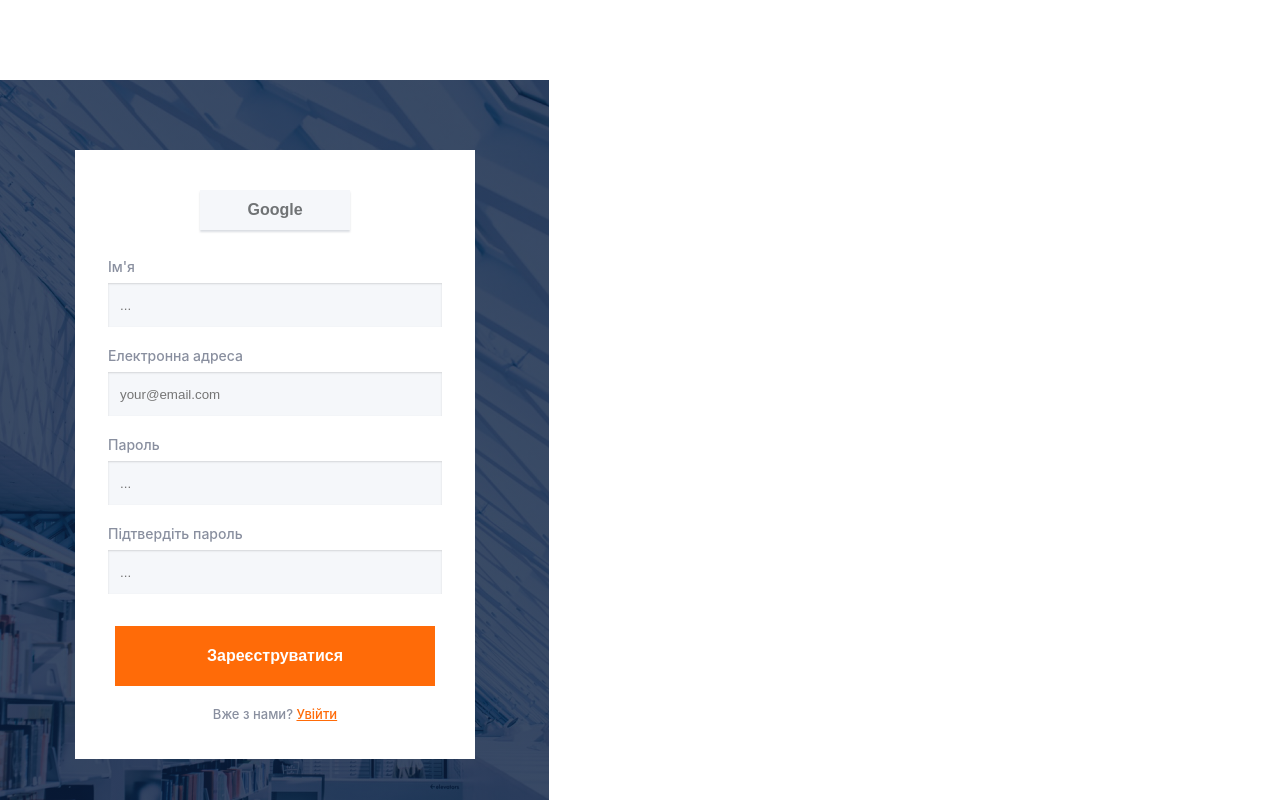
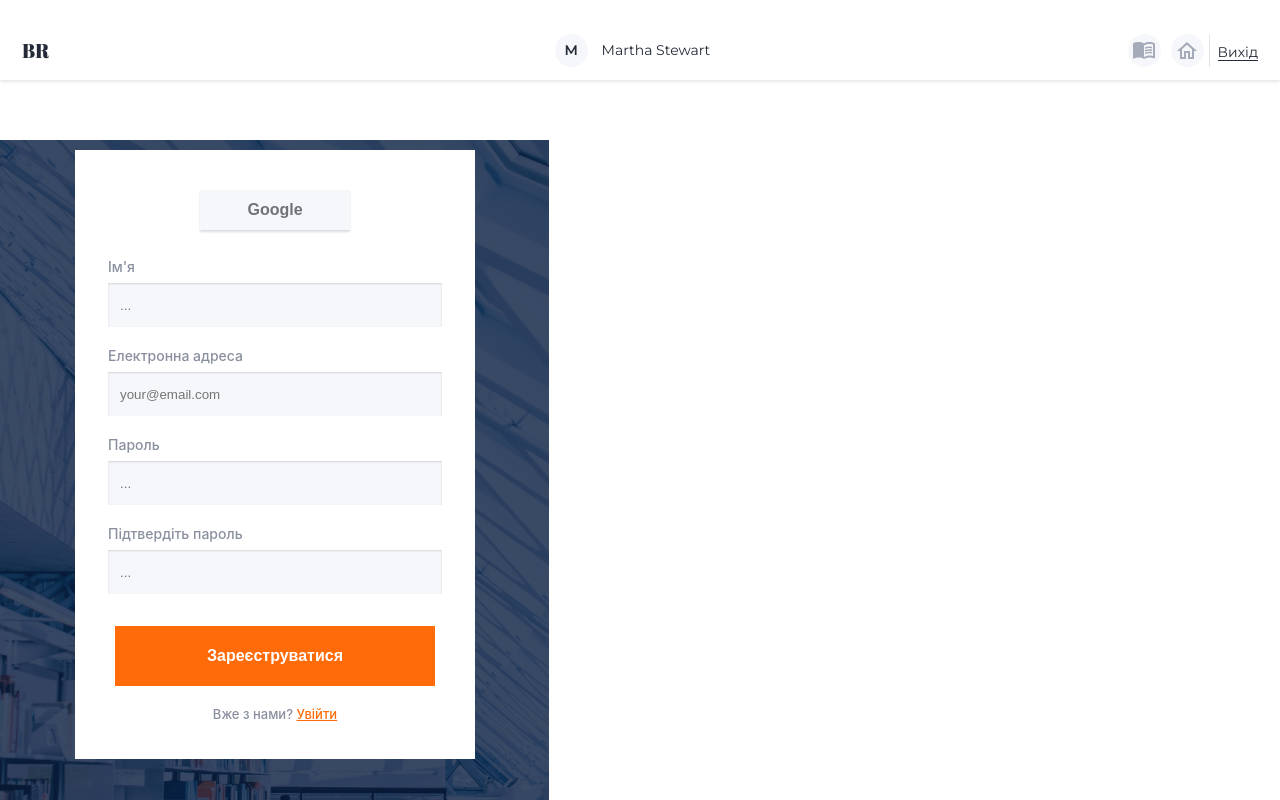
Before and after one commit to AlexanderDmitriev/FinalProjectReact-Node-Front, a React (Create React App) app: page /FinalProjectReact-Node-Front/register in a window 1280 px wide. Shown: the top 800 px of the page. Built offline with nearby package versions, Linux system fonts and the light colour scheme.

Commit message:
add header

```diff
--- a/src/components/App.jsx
+++ b/src/components/App.jsx
@@ -2,6 +2,7 @@ import { Route, Routes } from 'react-router-dom';
 import { lazy, Suspense } from 'react';
 import Container from '../helpers/Container';
 import NotFoundPage from '../pages/NotFoundPage';
+import Header from './Header/Header';
 /* import Container from './Container'; */
 
 const FirstPage = lazy(() => import('../components/FirstPage/FirstPage'));
@@ -14,7 +15,7 @@ export const App = () => {
     <>
       <Container>
         <Suspense fallback={<div>Loading...</div>}>
-          {/* <Navigation/> он же Header*/}
+          <Header/>
           <Routes>
             <Route path="/" element={<FirstPage />} />
             <Route path="/register" element={<Register />} />
--- /dev/null
+++ b/src/components/Header/Header.js
@@ -0,0 +1,68 @@
+import React, { useState } from 'react';
+import { Link, NavLink} from 'react-router-dom';
+import s from './Header.module.css';
+import home from '../../images/iconhome.svg';
+import library from '../../images/Group.svg';
+
+
+const Header = () => {
+  const user = 'Martha Stewart';
+  const userLogo = user[0];
+  const [login] = useState(true);
+
+
+  return (
+    <>
+      <header className={ login ? s.header : s.header_l }>
+        <Link to="/" className={s.logo}>
+          BR
+        </Link>
+
+
+        {/* {login && ( */}
+        <div className={s.blok}>
+          <div className={s.blok_user}>
+            <button className={s.btn_desktop} type="button">
+              {userLogo}
+            </button>
+            <p className={s.user_name}>
+                {user}
+                </p>
+          </div>
+
+          {/* {statistic && ( */}
+          <nav className={s.nav}>
+            <NavLink
+              className={({ isActive }) => (isActive ? s.active_link : s.link)}
+              to="/library"
+            >
+              <img src={library} alt="library" />
+            </NavLink>
+            <NavLink
+              className={({ isActive }) => (isActive ? s.active_link : s.link)}
+              to="/training"
+            >
+              <img src={home} alt="home" />
+            </NavLink>
+          </nav>
+          {/* )} */}
+          <div className={s.line}></div>
+
+          <button className={s.button_mobile} type="button">
+            {userLogo}
+          </button>
+          <NavLink to="/logout">
+          <button className={s.button_exit} type="button" >
+            Вихід
+          </button>
+          </NavLink>
+        </div>
+        {/* )} */}
+      </header>
+
+
+    </>
+  );
+};
+
+export default Header;
--- /dev/null
+++ b/src/components/Header/Header.module.css
@@ -0,0 +1,171 @@
+.text_style {
+  font-family: 'Montserrat', sans-serif;
+  font-style: normal;
+  font-weight: 300;
+  font-size: 14px;
+  line-height: 1.21;
+  color: #242a37;
+}
+
+.header {
+  display: flex;
+  align-items: center;
+  justify-content: space-between;
+  background-color: #ffffff;
+  font-family: 'Abril Fatface', cursive;
+  margin: 0;
+  padding-top: 14px;
+  padding-bottom: 13px;
+  /* width: 320px; */
+  margin-right: auto;
+  margin-left: auto;
+  box-shadow: 0px 2px 3px rgba(9, 30, 63, 0.1);
+  padding-left: 22px;
+  padding-right: 22px;
+}
+
+.header_l {
+  composes: header;
+  /* justify-content: center; */
+  padding-left: 22px;
+  padding-right: 22px;
+}
+
+.logo {
+  text-align: center;
+  color: #242a37;
+  margin-top: 0;
+  margin-bottom: 0;
+  font-weight: 400;
+  font-size: 20px;
+  line-height: 1.35;
+  text-decoration: none;
+}
+
+.blok {
+  display: flex;
+  align-items: center;
+  /* justify-content: flex-start; */
+}
+
+.button_mobile,
+.btn_desktop {
+  background-color: #f5f7fa;
+  display: block;
+  width: 33px;
+  height: 33px;
+  border-radius: 50%;
+  border: none;
+  padding: 0;
+  margin: 0;
+  cursor: pointer;
+  margin-right: 14px;
+  margin-left: 14px;
+  font-family: 'Montserrat', sans-serif;
+  font-style: normal;
+  font-weight: 600;
+  font-size: 14px;
+  line-height: 17px;
+  color: #242a37;
+}
+
+.blok_user {
+  display: none;
+}
+
+.button_exit {
+  border: none;
+  border-bottom: 1px solid #242a37;
+  background-color: transparent;
+  cursor: pointer;
+  padding: 0;
+  composes: text_style;
+}
+
+.nav {
+  display: flex;
+  align-items: center;
+}
+
+.nav .link + .link {
+  margin-left: 5px;
+}
+
+.link {
+  display: flex;
+  align-items: center;
+  justify-content: center;
+  width: 33px;
+  height: 33px;
+  margin-right: 5px;
+  background-color: #f5f7fa;
+  border-radius: 50%;
+}
+
+.active_link {
+  composes: link;
+  background-color: transparent;
+}
+
+.line {
+  display: block;
+  width: 1px;
+  height: 33px;
+  background-color: #e0e5eb;
+}
+
+@media screen and (min-width: 480px) {
+  /* .header {
+    width: 480px;
+  } */
+  .header_l {
+    /* width: 480px; */
+    width: 320px;
+  }
+}
+
+@media screen and (min-width: 768px) {
+  .header {
+    /* width: 768px; */
+    padding-top: 14px;
+    padding-bottom: 13px;
+    justify-content: space-between;
+    /* padding-left: 32px;
+      padding-right: 32px; */
+  }
+  /* .header_l {
+      composes: header;
+    } */
+  .button_mobile {
+    display: none;
+  }
+  .blok_user {
+    display: flex;
+    align-items: center;
+    width: 500px;
+    justify-content: center;
+  }
+  .button_exit {
+    margin-left: 8px;
+  }
+  .user_name {
+    composes: text_style;
+    margin: 0;
+  }
+}
+
+@media screen and (min-width: 1280px) {
+  .header {
+    /* width: 1280px; */
+    justify-content: space-between;
+    padding-left: 22px;
+    padding-right: 22px;
+  }
+  .header_l {
+    composes: header;
+  }
+  .blok_user {
+    width: 587px;
+    justify-content: start;
+  }
+}
```
Also changed, not shown: src/images/Group.svg (added), src/images/iconhome.svg (added).
